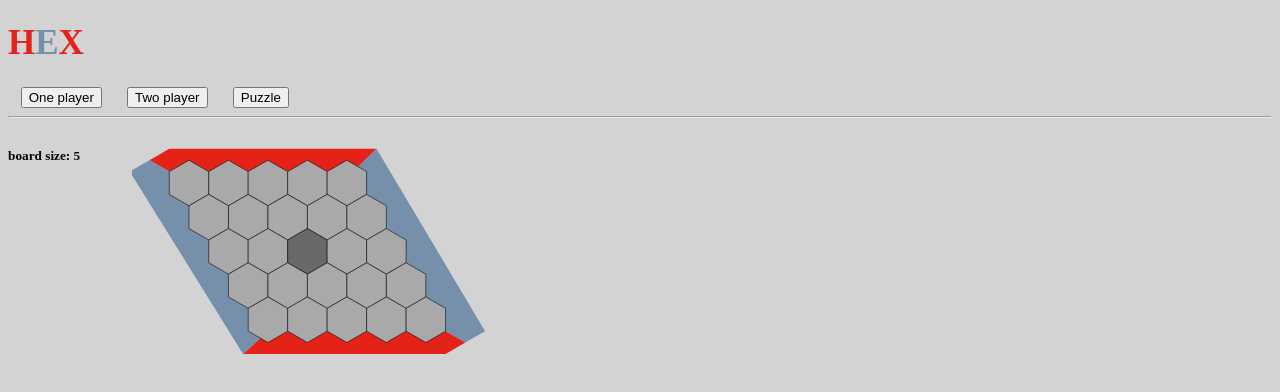
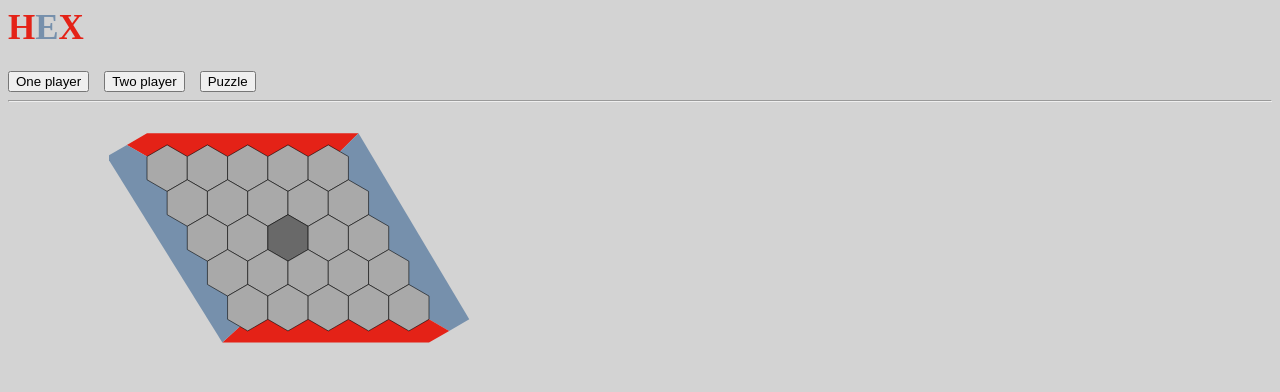
Before and after one commit to ebkeefe5/hexGame, a React (Create React App) app: page / in a window 1280 px wide. Both pictures are taken after a click on the button "Two player". Shown: the top 392 px of the page. Built offline with nearby package versions, Linux system fonts and the light colour scheme.

Commit message:
Revert "start allowing left side menu"
This reverts commit b055bc139bfdb1257350f18938b57413737e9321.

```diff
--- a/src/App.js
+++ b/src/App.js
@@ -37,14 +37,7 @@ function App() {
   } else if (currentPage === 'onePlayer') {
     contentToDisplay = <OnePlayerPage />;
   } else if (currentPage === 'twoPlayer') {
-    contentToDisplay = <div className="page-container">
-      <div className="left-menu">
-         <h5>board size: 5</h5>
-      </div>
-      <div className="game-page">
-        <TwoPlayerPage />
-      </div>
-    </div>;
+    contentToDisplay = <TwoPlayerPage />;
   }else if (currentPage === 'puzzle') {
     contentToDisplay = <PuzzlePage />;
   }else {
@@ -54,8 +47,8 @@ function App() {
   return (
     <div>
       <RotatingHeadingSimple text="HEX" />
-      <button onClick={handleGoToOnePlayer} style={{ marginRight: '2%', marginLeft:'1%'}}>One player</button>
-      <button onClick={handleGoToTwoPlayer} style={{ marginRight: '2%' }}>Two player</button>
+      <button onClick={handleGoToOnePlayer} style={{ marginRight: '15px' }}>One player</button>
+      <button onClick={handleGoToTwoPlayer} style={{ marginRight: '15px' }}>Two player</button>
       <button onClick={handleGoToPuzzle}>Puzzle</button>
       <hr />
         {contentToDisplay}
--- a/src/components/TwoPlayerPage.js
+++ b/src/components/TwoPlayerPage.js
@@ -57,6 +57,7 @@ export default function TwoPlayerPage() {
     }
 
     return (
+        <div className = "leftIndent">
             <svg viewBox="0 0 200 200">
                  {border({borderNumber:0}) }
                  {border({borderNumber:1}) }
@@ -64,5 +65,6 @@ export default function TwoPlayerPage() {
                  {border({borderNumber:3}) }
                  {renderHexagons()}
             </svg>
+        </div>
     );
 }
--- a/src/styles.css
+++ b/src/styles.css
@@ -3,6 +3,7 @@ body {
 }
 
 .rotating-heading-simple {
+  margin-top: 0;
   font-size: 35px;
 }
 
@@ -16,6 +17,8 @@ body {
 }
 
 h1 {
+  margin-top: 0;
+  font-size: 35px;
   color: #E42217;
 }
 
@@ -25,27 +28,12 @@ h2 {
 }
 
 .instructions {
-  width:40%;
+  width:30%;
   text-align: left;
 }
 
-.page-container {
-  display: grid;
-  grid-template-columns: 8% 1fr; /* First column is 8% of the container width, the rest is 1fr */
-}
-
-.left-menu {
-  display: flex;
-  flex-direction: column; /* Arrange items vertically */
-  gap: 1%;
-}
-
-.game-page {
-  padding-left: 2%;
-}
-
-.leftIndent {
-  padding-left: 10%;
+.leftIndent{
+  padding-left: 8%;
 }
 
 .image {
```
Lines whose indentation alone changed are shown as unchanged.
